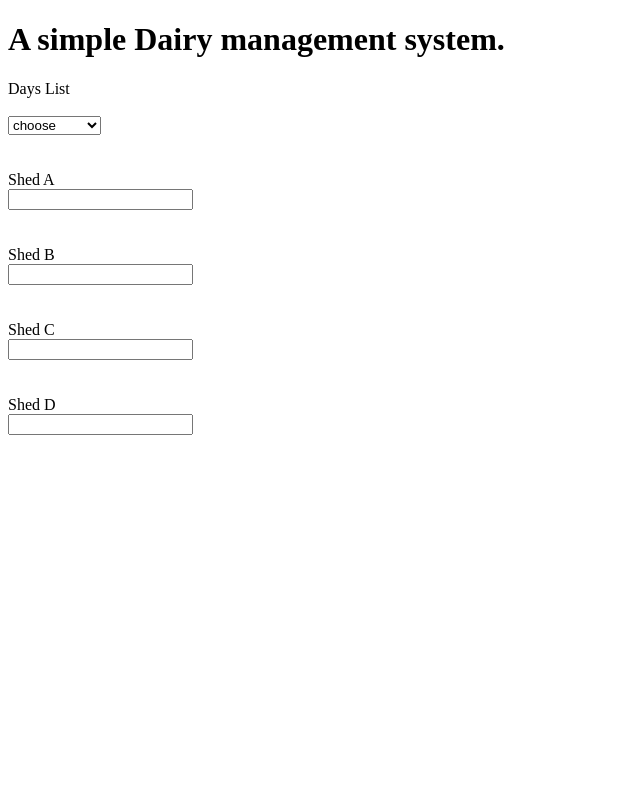
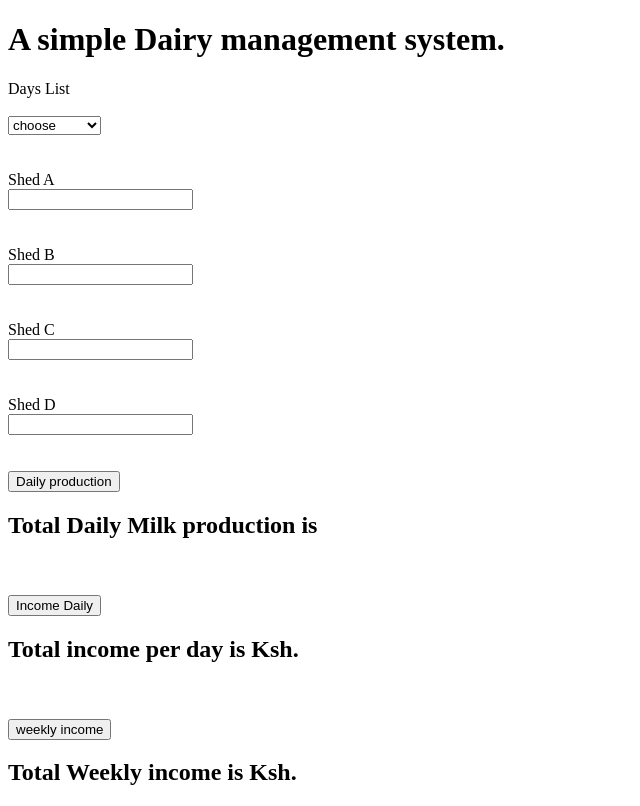
Before and after one commit to kiplangat15000/Dairy_Business, a plain HTML site: page index.html in a window 1280 px wide. Shown: the whole page, without its empty margins (0-640 px from the left). Drawn offline with Linux system fonts and the light colour scheme.

Commit message:
Adding variuos buttons with ids

```diff
--- a/index.html
+++ b/index.html
@@ -53,3 +53,20 @@
             </div>
             <br>
             <br>
+            <div id="buttons">
+            <div class="milk_daily">
+                <button onclick="calculate()">Daily production</button>
+                <h2 id="totalD">Total Daily Milk production is </h2>
+            </div>
+            <br>
+            <br><div class="total-daily-income">
+                <button onclick="calculate()">Income Daily</button>
+                <h2 id="dailyincome">Total income per day is Ksh.</h2>
+            </div>
+            <br>
+            <br>
+            <div class="total-weekly-income">
+                <button onclick="calculate()">weekly income</button>
+                <h2 id="weeklyincome"> Total Weekly income is Ksh. </h2>
+            </div>
+            </div>
```
